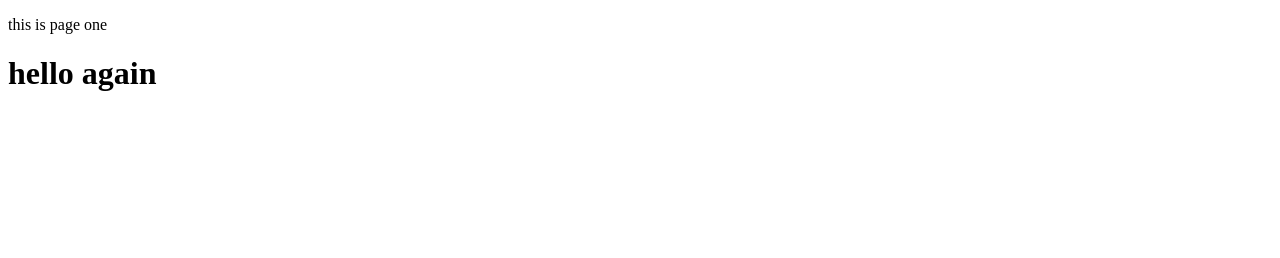
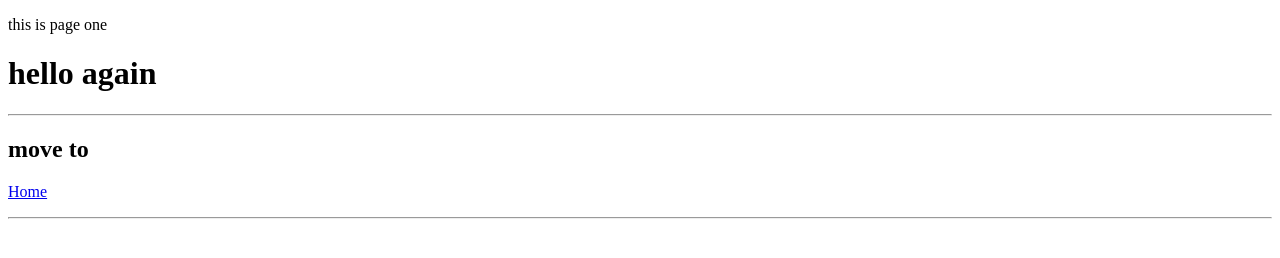
Before and after one commit to KENANI-Moetez/gitEvaluation, a plain HTML site: page page1.html in a window 1280 px wide. Drawn offline with Linux system fonts and the light colour scheme.

Commit message:
b1-m1 (link pages 1 and home)

```diff
--- a/page1.html
+++ b/page1.html
@@ -8,5 +8,11 @@
 <body>
     <p>this is page one </p>
     <h1>hello again</h1>
+    <hr>
+    <h2>move to</h2>
+
+        <p><a href="index.html">Home</a></p>
+
+     <hr>
 </body>
 </html>
```
Also changed, not shown: index.html (+5 -0 lines).
